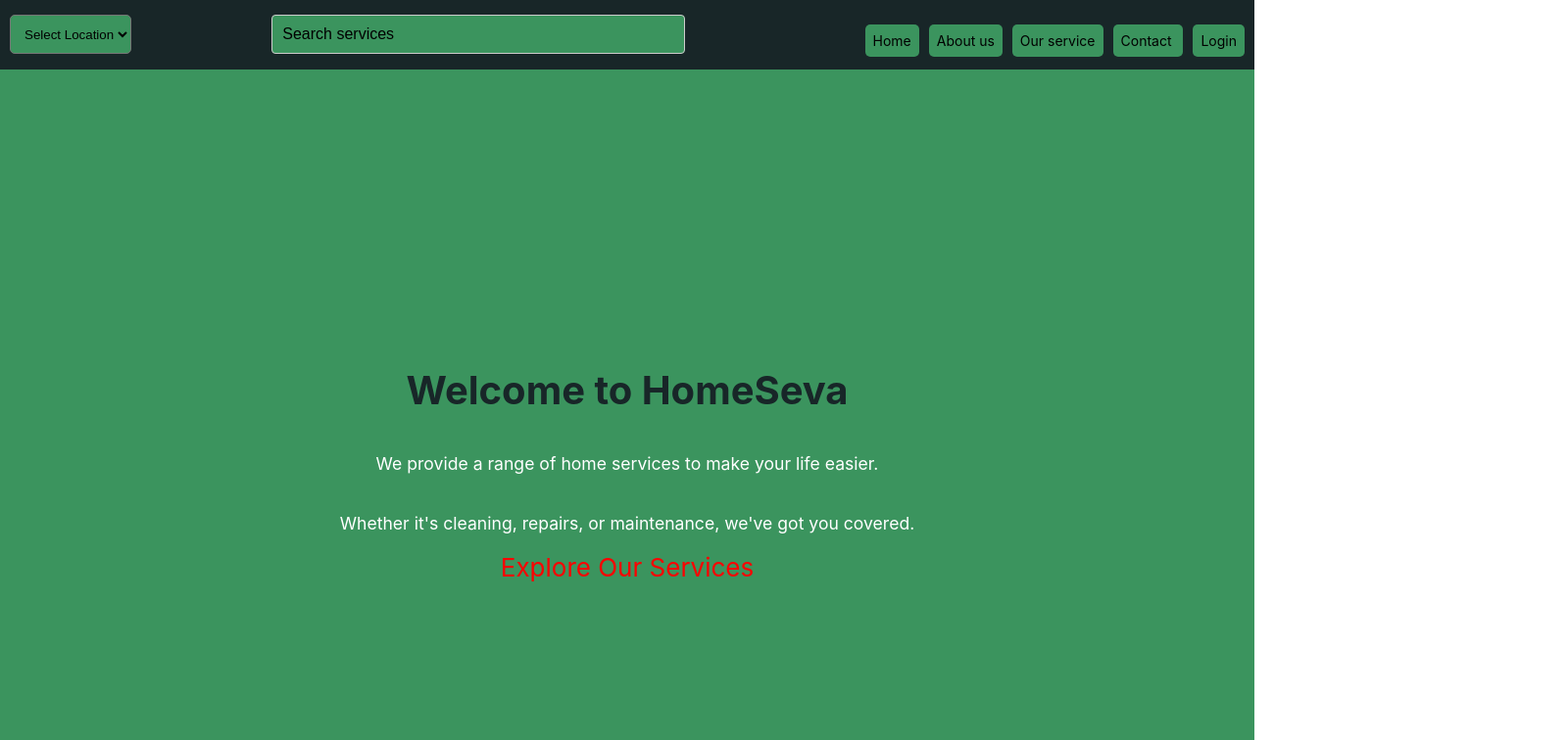
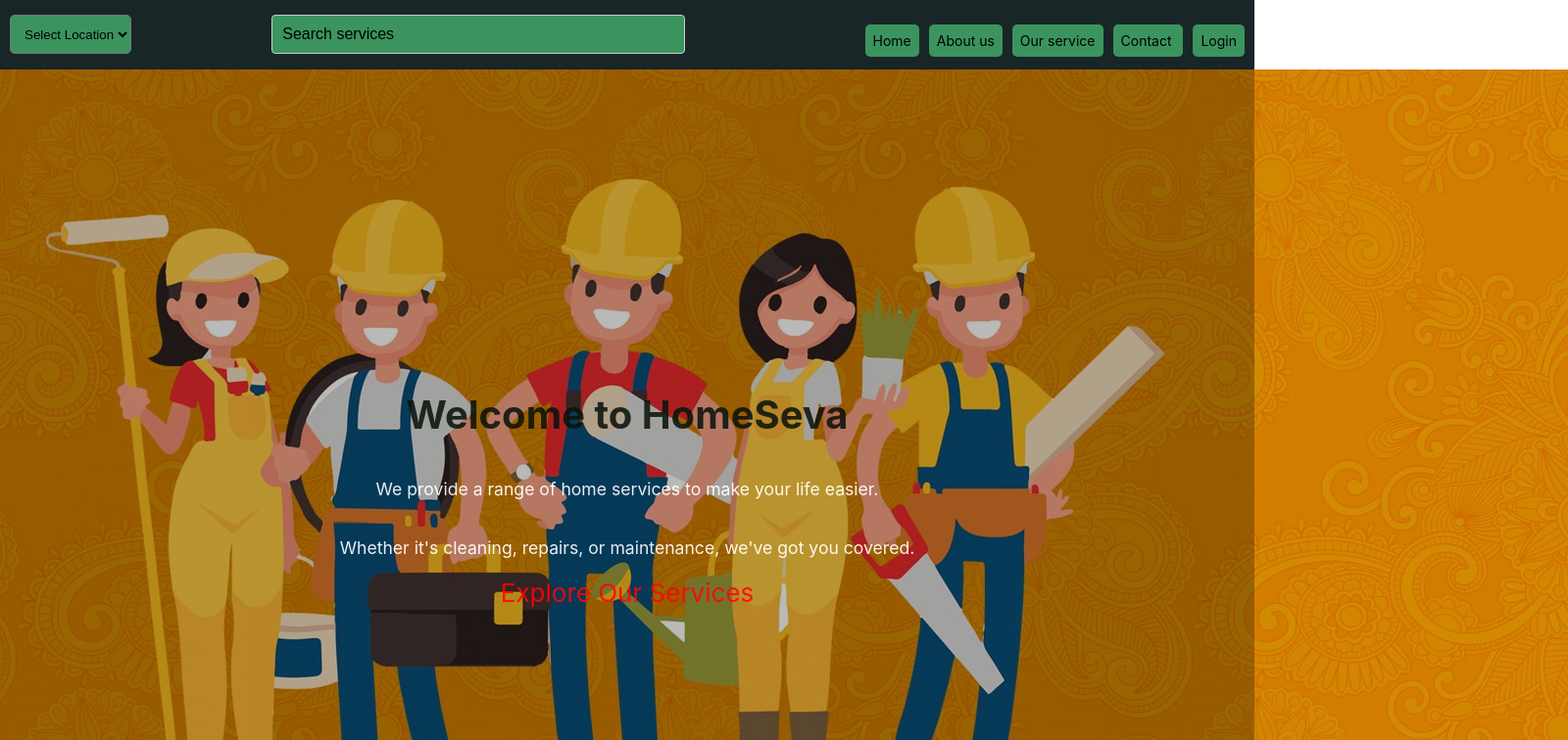
Before and after one commit to Karan5663/Homeseva, a React (Create React App) app: page / in a window 1280 px wide. Shown: the top 756 px of the page at 98% size, 1600 px wide, since content can reach past the window. Built offline with nearby package versions, Linux system fonts and the light colour scheme.

Commit message:
commit4
home , homeservices, signup

```diff
--- a/src/Home.css
+++ b/src/Home.css
@@ -1,7 +1,6 @@
-.App {
+/* .App {
   text-align: center;
   height: fit-content;
-
 }
 
 .App-logo {
@@ -16,13 +15,33 @@
 }
 
 .App-header {
-  background-color: #3b945e;
+
   min-height: 100vh;
   display: flex;
   flex-direction: column;
   align-items: center;
   justify-content: center;
   font-size: calc(10px + 2vmin);
+  color: white;
+
+}
+
+.centerlised-img {
+max-width:  100%;
+max-height:100%;
+opacity: 0.5;}
+
+.text-overlay {
+  position: absolute;
+  top: 0;
+  left: 0;
+  width: 100%;
+  height: 925px;
+  display: flex;
+  flex-direction: column;
+  justify-content: center;
+  align-items: center;
+  background-color: rgba(0, 0, 0, 0.5);
   color: white;
 }
 
@@ -45,4 +64,72 @@ background-color: #182628;
 }
 
 
-/* Additional styles for location, search box, and login button */
+
+Additional styles for location, search box, and login button */
+
+
+.App {
+  text-align: center;
+  height: fit-content;
+}
+
+.App-logo {
+  height: 20vmin;
+  pointer-events: none;
+}
+
+@media (prefers-reduced-motion: no-preference) {
+  .App-logo {
+    animation: App-logo-spin infinite 20s linear;
+  }
+}
+
+.App-header {
+  min-height: 100vh;
+  display: flex;
+  flex-direction: column;
+  align-items: center;
+  justify-content: center;
+  font-size: calc(10px + 2vmin);
+  color: white;
+  position: relative; /* Add this to make sure the overlay covers the entire header */
+}
+
+.centerlised-img {
+  max-width: 100%;
+  max-height: 100%;
+  filter: blur(10px); /* Adjust the blur amount as needed */
+  opacity: 0.3; /* Decrease the opacity further to make the image fainter */
+}
+
+.text-overlay {
+  position: absolute;
+  top: 0;
+  left: 0;
+  width: 100%;
+  height: 100%;
+  display: flex;
+  flex-direction: column;
+  justify-content: center;
+  align-items: center;
+  background-color: rgba(0, 0, 0, 0.3); /* Decrease opacity of the background color */
+  color: white;
+  opacity: 0.9; /* Increase the opacity of the text overlay */
+}
+
+.App-link {
+  color: #61dafb;
+}
+
+.footer {
+  background-color: #182628;
+}
+
+.App-options input a {
+  margin-right: 10px;
+  padding: 8px;
+  border: none;
+  border-radius: 5px;
+  font-size: 14px;
+  width: 1px;
+}
--- a/src/Home.js
+++ b/src/Home.js
@@ -1,7 +1,8 @@
 import React from 'react';
 import './Home.css';
 //import { Link } from 'react-router-dom';
-import Layout from './layout';;
+import Layout from './layout';
+import backgroundImage from './Img/homeservice.jpg'
 
 function App() {
   return (
@@ -9,6 +10,9 @@ function App() {
     <div className="App">
 
       <header className="App-header">
+      <img src={backgroundImage} classname="centerlised-img"/>
+      <div className="text-overlay">
+
         <h1>Welcome to HomeSeva</h1>
         <p>
           We provide a range of home services to make your life easier.
@@ -22,6 +26,7 @@ function App() {
         >
           Explore Our Services
         </a>
+        </div>
       </header>
     <section classname="footer">
       <section id="services" className="App-services">
--- a/src/Signup.css
+++ b/src/Signup.css
@@ -31,8 +31,8 @@
   }
 
   button {
-    background-color: #61dafb;
-    color: #fff;
+    background-color: rgb(125, 203, 231);
+    color: #e41414;
     padding: 12px;
     border: none;
     border-radius: 4px;
--- a/src/aboutus.css
+++ b/src/aboutus.css
@@ -2,7 +2,7 @@
   max-width: fit-content; /* Set maximum width */
     margin: 0 auto; /* Center the container */
     flex: 2;
-
+  background-color: black;
   }
   .about {
     background-color:#3b945e;
@@ -18,7 +18,7 @@
     font-size: 2.5rem; /* Set font size */
     margin-bottom: 20px; /* Add bottom margin */
     text-align: center;
-    color: #182628;
+    color: rgb(10, 18, 11);
   }
 
 h2 {
@@ -26,7 +26,7 @@ h2 {
     margin-top: 30px; /* Add top margin */
     margin-bottom: 15px; /* Add bottom margin */
 
-    color: #182628;
+    color: rgb(14, 11, 11);
   }
 
   /* Paragraph styles */
@@ -47,7 +47,7 @@ h2 {
 
   /* Link styles */
   a {
-    color: red; /* Set link color */
+    color:red; /* Set link color */
     text-decoration: none; /* Remove underline */
   }
 
```
Also changed, not shown: src/Demo.js (deleted), src/Img/homeservice.jpg (added).
